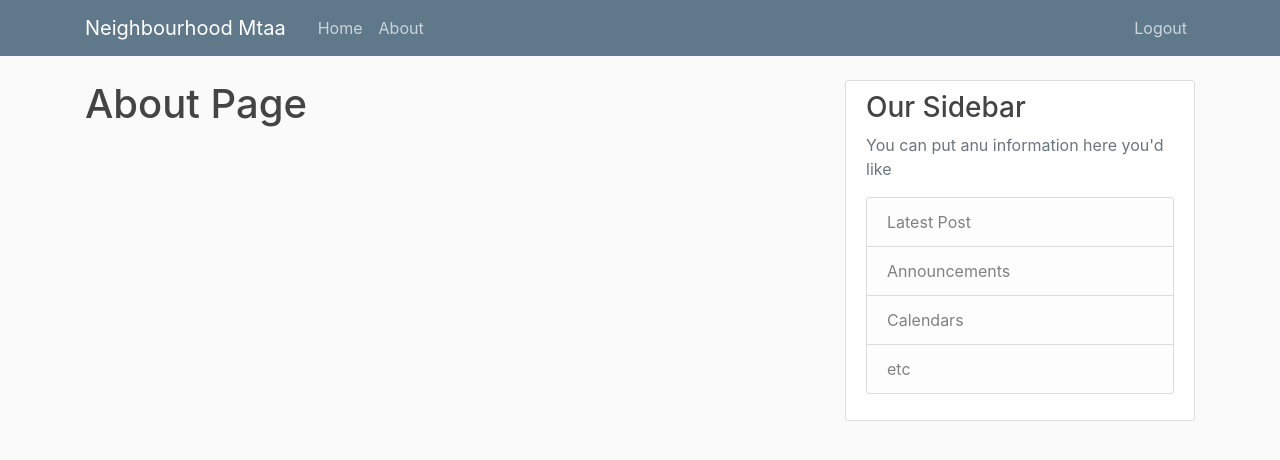
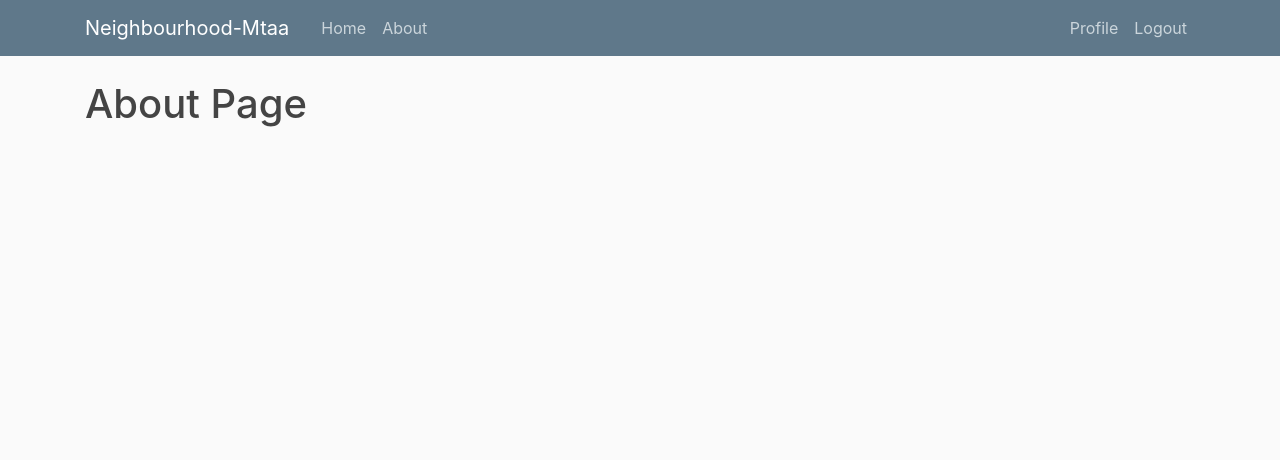
Before and after one commit to Denzel97/The-Neighbourhood, a Django app: page /about/ in a window 1280 px wide. Shown: the top 460 px of the page. Run offline with Django 3.2, Linux system fonts and the light colour scheme; a user stored in the database is signed in; some libraries are stand-ins or nearby versions.

Commit message:
updated the navbar in base.html

```diff
--- a/mtaa/templates/mtaa/base.html
+++ b/mtaa/templates/mtaa/base.html
@@ -25,7 +25,7 @@
     <header class="site-header">
         <nav class="navbar navbar-expand-md navbar-dark bg-steel fixed-top">
             <div class="container">
-                <a class="navbar-brand mr-4" href="/">Neighbourhood Mtaa</a>
+                <a class="navbar-brand mr-4" href="/">Neighbourhood-Mtaa</a>
                 <button class="navbar-toggler" type="button" data-toggle="collapse" data-target="#navbarToggle"
                     aria-haspopup="true" aria-expanded="false">
                     <span class="navbar-toggler-icon"></span>
@@ -38,6 +38,7 @@
                     <!-- Navbar Right Side -->
                     <div class="navbar-nav">
                         {% if user.is_authenticated %}
+                        <a class="nav-item nav-link" href="{% url 'profile' %}">Profile</a>
                         <a class="nav-item nav-link" href="{% url 'logout' %}">Logout</a>
                         {% else %}
                         <a class="nav-item nav-link" href="{% url 'login' %}">Login</a>
@@ -60,19 +61,6 @@
                 {% endif %}
                 {% block content %}{% endblock %}
             </div>
-            <div class="col-md-4">
-                <div class="content-section">
-                    <h3>Our Sidebar</h3>
-                    <p class="text-muted">You can put anu information here you'd like
-                        <ul class="list-group">
-                            <li class="list-group-item list-group-item-light">Latest Post</li>
-                            <li class="list-group-item list-group-item-light">Announcements</li>
-                            <li class="list-group-item list-group-item-light">Calendars</li>
-                            <li class="list-group-item list-group-item-light">etc</li>
-                        </ul>
-                    </p>
-                </div>
-            </div>
         </div>
     </main>
     <script src="https://code.jquery.com/jquery-3.3.1.slim.min.js"
```
